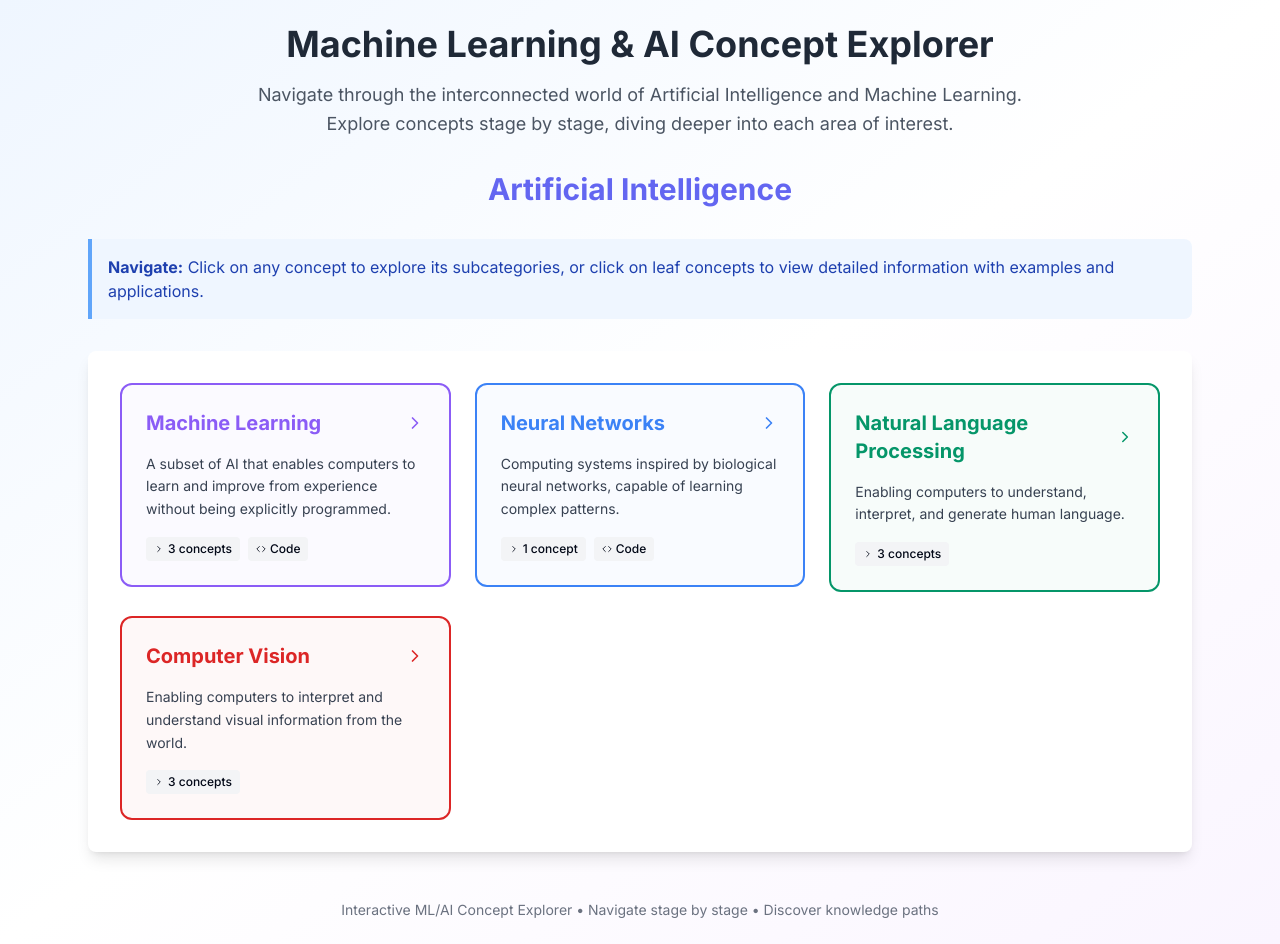
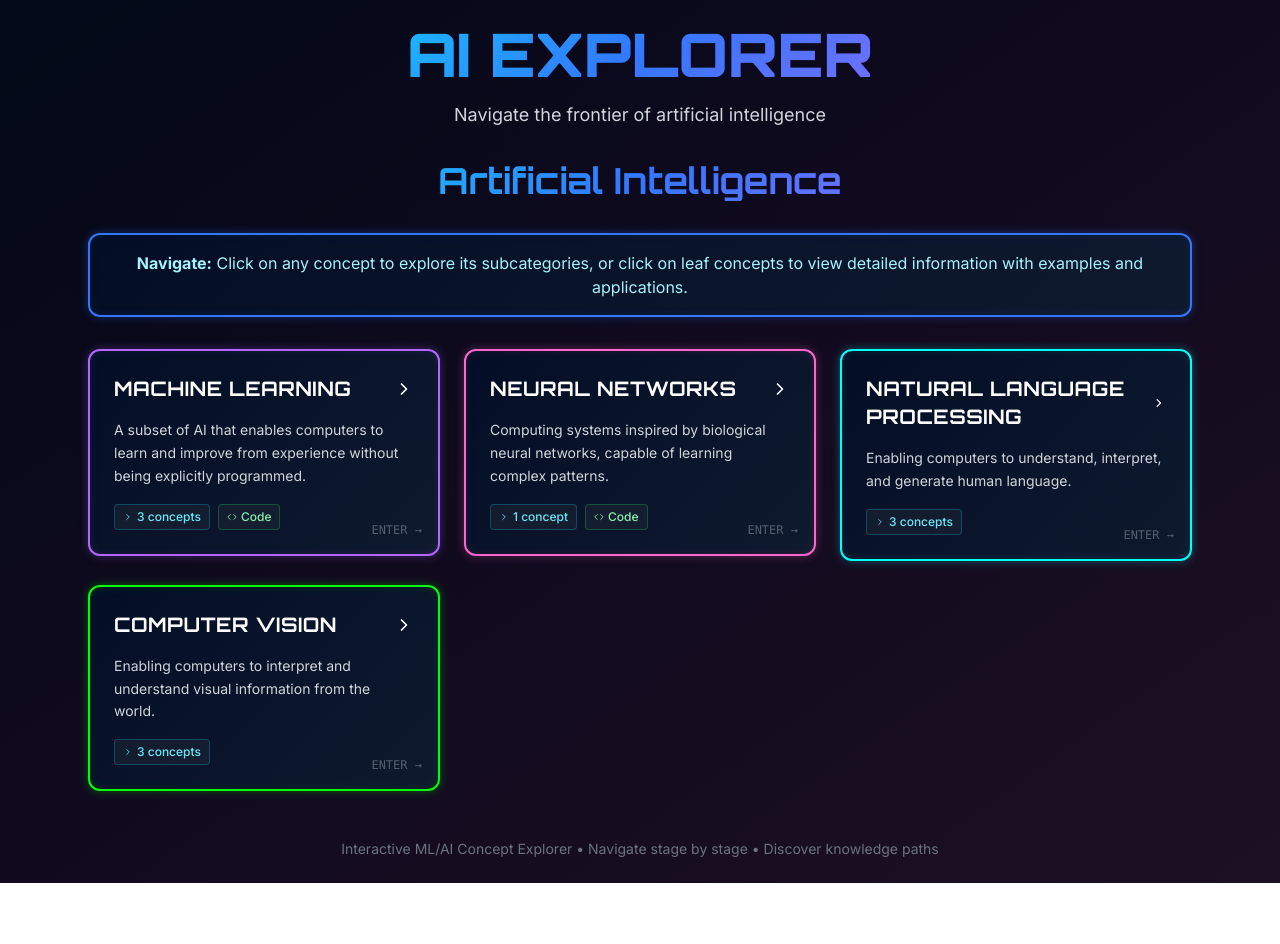
Before and after one commit to Vos88/ai-flow-explorer-guide, a React (Vite) app: page / in a window 1280 px wide. After the commit the page ends 883 px from the top, so only its background shows below. Built offline with nearby package versions, Linux system fonts and the light colour scheme.

Commit message:
feat: Apply visual style updates
Updated the application's visual style to match the provided images, including neon/glow border cards, gradient text headers, rounded cards with subtle drop shadows, and a modern, futuristic UI. Adjusted color palette, typography, and card layout for consistency.

```diff
--- a/src/components/ConceptNode.tsx
+++ b/src/components/ConceptNode.tsx
@@ -1,3 +1,4 @@
+
 import React from 'react';
 import { Code, ExternalLink, Eye, ChevronRight } from 'lucide-react';
 import { MLConcept } from '@/data/mlConceptsTree';
@@ -21,70 +22,86 @@ export const ConceptNode: React.FC<ConceptNodeProps> = ({
     onNodeClick(concept);
   };
 
+  // Get neon border class based on concept ID or color
+  const getNeonBorderClass = (conceptId: string) => {
+    switch (conceptId) {
+      case 'symbolic-ai':
+        return 'neon-border-purple';
+      case 'machine-learning':
+        return 'neon-border-blue';
+      case 'neural-networks':
+        return 'neon-border-pink';
+      case 'computer-vision':
+        return 'neon-border-green';
+      case 'nlp':
+        return 'neon-border-cyan';
+      default:
+        // Rotate through colors based on concept ID hash
+        const hash = conceptId.split('').reduce((a, b) => a + b.charCodeAt(0), 0);
+        const colors = ['neon-border-cyan', 'neon-border-blue', 'neon-border-purple', 'neon-border-pink', 'neon-border-green'];
+        return colors[hash % colors.length];
+    }
+  };
+
   if (isStageMode) {
-    // Stage mode: display as cards in a grid
+    const neonClass = getNeonBorderClass(concept.id);
+
     return (
       <div
         className="concept-stage-card cursor-pointer group"
         onClick={handleClick}
       >
-        <div
-          className="h-full p-6 rounded-xl border-2 transition-all duration-300 hover:shadow-lg transform hover:-translate-y-1"
-          style={{
-            borderColor: concept.color,
-            backgroundColor: `${concept.color}08`
-          }}
-        >
+        <div className={`h-full p-6 rounded-xl ${neonClass} futuristic-card transition-all duration-300 transform hover:-translate-y-1`}>
           {/* Header with navigation indicator */}
           <div className="flex items-center justify-between mb-4">
-            <h3
-              className="font-bold text-xl"
-              style={{ color: concept.color }}
-            >
-              {concept.title}
+            <h3 className="font-bold text-xl text-white font-['Orbitron'] tracking-wide">
+              {concept.title.toUpperCase()}
             </h3>
             {hasChildren ? (
               <ChevronRight
                 size={20}
-                style={{ color: concept.color }}
-                className="transition-transform group-hover:translate-x-1"
+                className="text-white transition-transform group-hover:translate-x-1"
               />
             ) : (
               <Eye
                 size={20}
-                style={{ color: concept.color }}
-                className="opacity-60"
+                className="text-white opacity-60"
               />
             )}
           </div>
 
           {/* Description */}
-          <p className="text-gray-700 text-sm leading-relaxed mb-4 line-clamp-3">
+          <p className="text-gray-300 text-sm leading-relaxed mb-4 line-clamp-3">
             {concept.description}
           </p>
 
           {/* Indicators */}
           <div className="flex gap-2 mt-auto">
             {hasChildren && (
-              <div className="flex items-center gap-1 px-2 py-1 bg-gray-100 rounded text-xs font-medium">
+              <div className="flex items-center gap-1 px-2 py-1 bg-gray-800/50 rounded text-xs font-medium text-cyan-300 border border-cyan-500/30">
                 <ChevronRight size={10} />
                 {concept.children!.length} concept{concept.children!.length > 1 ? 's' : ''}
               </div>
             )}
 
             {concept.codeExample && (
-              <div className="flex items-center gap-1 px-2 py-1 bg-gray-100 rounded text-xs font-medium">
+              <div className="flex items-center gap-1 px-2 py-1 bg-gray-800/50 rounded text-xs font-medium text-green-300 border border-green-500/30">
                 <Code size={10} />
                 Code
               </div>
             )}
 
             {concept.externalLinks && concept.externalLinks.length > 0 && (
-              <div className="flex items-center gap-1 px-2 py-1 bg-blue-100 rounded text-xs font-medium text-blue-700">
+              <div className="flex items-center gap-1 px-2 py-1 bg-gray-800/50 rounded text-xs font-medium text-blue-300 border border-blue-500/30">
                 <ExternalLink size={10} />
                 {concept.externalLinks.length} link{concept.externalLinks.length > 1 ? 's' : ''}
               </div>
             )}
+          </div>
+
+          {/* Enter indicator in bottom right */}
+          <div className="absolute bottom-4 right-4 text-xs text-gray-400 opacity-50 font-mono">
+            ENTER →
           </div>
         </div>
       </div>
--- a/src/components/MLConceptTree.tsx
+++ b/src/components/MLConceptTree.tsx
@@ -11,16 +11,13 @@ export const MLConceptTree: React.FC = () => {
   const [currentStage, setCurrentStage] = useState<MLConcept>(mlConceptsTree);
 
   const handleNodeClick = (concept: MLConcept) => {
-    // If it's a leaf node (no children), show detailed view
     if (!concept.children || concept.children.length === 0) {
       setSelectedConcept(concept);
-      // Add the leaf concept to the navigation path for breadcrumb display
       const newPath = [...navigationPath, concept];
       setNavigationPath(newPath);
       return;
     }
 
-    // If it has children, navigate to that stage
     const newPath = [...navigationPath, concept];
     setNavigationPath(newPath);
     setCurrentStage(concept);
@@ -28,7 +25,6 @@ export const MLConceptTree: React.FC = () => {
 
   const handleBackToTree = () => {
     setSelectedConcept(null);
-    // Remove the leaf concept from navigation path when going back
     if (navigationPath.length > 1) {
       const newPath = navigationPath.slice(0, -1);
       setNavigationPath(newPath);
@@ -43,16 +39,25 @@ export const MLConceptTree: React.FC = () => {
     setSelectedConcept(null);
   };
 
+  // Get neon border class based on concept color
+  const getNeonBorderClass = (color: string) => {
+    if (color.includes('cyan') || color.includes('180')) return 'neon-border-cyan';
+    if (color.includes('blue') || color.includes('220')) return 'neon-border-blue';
+    if (color.includes('purple') || color.includes('270')) return 'neon-border-purple';
+    if (color.includes('pink') || color.includes('320')) return 'neon-border-pink';
+    if (color.includes('green') || color.includes('120')) return 'neon-border-green';
+    return 'neon-border-blue'; // default
+  };
+
   return (
     <div className="max-w-6xl mx-auto p-6">
       {/* Header */}
       <div className="text-center mb-8">
-        <h1 className="text-4xl font-bold text-gray-800 mb-4">
-          Machine Learning & AI Concept Explorer
+        <h1 className="text-6xl font-black mb-4 gradient-text-primary font-['Orbitron']">
+          AI EXPLORER
         </h1>
-        <p className="text-lg text-gray-600 max-w-3xl mx-auto leading-relaxed">
-          Navigate through the interconnected world of Artificial Intelligence and Machine Learning.
-          Explore concepts stage by stage, diving deeper into each area of interest.
+        <p className="text-lg text-gray-300 max-w-3xl mx-auto leading-relaxed">
+          Navigate the frontier of artificial intelligence
         </p>
       </div>
 
@@ -63,7 +68,6 @@ export const MLConceptTree: React.FC = () => {
       />
 
       {selectedConcept ? (
-        /* Detailed View for Leaf Nodes */
         <div className="animate-fade-in">
           <ConceptCard
             concept={selectedConcept}
@@ -75,30 +79,29 @@ export const MLConceptTree: React.FC = () => {
         <>
           {/* Current Stage Title */}
           <div className="text-center mb-8">
-            <h2
-              className="text-3xl font-bold mb-3"
-              style={{ color: currentStage.color }}
-            >
+            <h2 className="text-4xl font-bold mb-3 gradient-text-primary font-['Orbitron']">
               {currentStage.title}
             </h2>
             {currentStage.id !== 'ai' && (
-              <p className="text-gray-700 text-lg max-w-2xl mx-auto">
+              <p className="text-gray-300 text-lg max-w-2xl mx-auto">
                 {currentStage.description}
               </p>
             )}
           </div>
 
           {/* Instructions */}
-          <div className="bg-blue-50 border-l-4 border-blue-400 p-4 mb-8 rounded-r-lg">
-            <p className="text-blue-800">
-              <strong>Navigate:</strong> Click on any concept to explore its subcategories,
-              or click on leaf concepts to view detailed information with examples and applications.
-            </p>
-          </div>
+          {currentStage.id === 'ai' && (
+            <div className={`futuristic-card ${getNeonBorderClass('#00ffff')} p-4 mb-8 rounded-xl`}>
+              <p className="text-cyan-200 text-center">
+                <strong>Navigate:</strong> Click on any concept to explore its subcategories,
+                or click on leaf concepts to view detailed information with examples and applications.
+              </p>
+            </div>
+          )}
 
           {/* Current Stage Nodes */}
-          <div className="bg-white rounded-lg shadow-lg p-8">
-            <div className="grid grid-cols-1 md:grid-cols-2 lg:grid-cols-3 gap-6 animate-fade-in">
+          <div className="animate-fade-in">
+            <div className="grid grid-cols-1 md:grid-cols-2 lg:grid-cols-3 gap-6">
               {(currentStage.children || []).map((concept) => (
                 <div
                   key={concept.id}
--- a/src/index.css
+++ b/src/index.css
@@ -1,57 +1,65 @@
-@import url("https://fonts.googleapis.com/css2?family=Inter:wght@400;500;600;700&display=swap");
+
+@import url("https://fonts.googleapis.com/css2?family=Inter:wght@400;500;600;700&family=Orbitron:wght@400;700;900&display=swap");
 @tailwind base;
 @tailwind components;
 @tailwind utilities;
 
 @layer base {
   :root {
-    --background: 0 0% 100%;
-    --foreground: 222.2 84% 4.9%;
-    --card: 0 0% 100%;
-    --card-foreground: 222.2 84% 4.9%;
-    --popover: 0 0% 100%;
-    --popover-foreground: 222.2 84% 4.9%;
-    --primary: 222.2 47.4% 11.2%;
-    --primary-foreground: 210 40% 98%;
-    --secondary: 210 40% 96%;
-    --secondary-foreground: 222.2 84% 4.9%;
-    --muted: 210 40% 96%;
-    --muted-foreground: 215.4 16.3% 46.9%;
-    --accent: 210 40% 96%;
-    --accent-foreground: 222.2 84% 4.9%;
-    --destructive: 0 84.2% 60.2%;
+    --background: 222 84% 5%;
+    --foreground: 210 40% 98%;
+    --card: 222 84% 8%;
+    --card-foreground: 210 40% 98%;
+    --popover: 222 84% 8%;
+    --popover-foreground: 210 40% 98%;
+    --primary: 210 40% 98%;
+    --primary-foreground: 222 47% 11%;
+    --secondary: 217 33% 18%;
+    --secondary-foreground: 210 40% 98%;
+    --muted: 217 33% 18%;
+    --muted-foreground: 215 20% 65%;
+    --accent: 217 33% 18%;
+    --accent-foreground: 210 40% 98%;
+    --destructive: 0 63% 31%;
     --destructive-foreground: 210 40% 98%;
-    --border: 214.3 31.8% 91.4%;
-    --input: 214.3 31.8% 91.4%;
-    --ring: 222.2 84% 4.9%;
-    --chart-1: 12 76% 61%;
-    --chart-2: 173 58% 39%;
-    --chart-3: 197 37% 24%;
-    --chart-4: 43 74% 66%;
-    --chart-5: 27 87% 67%;
-    --radius: 0.5rem;
+    --border: 217 33% 18%;
+    --input: 217 33% 18%;
+    --ring: 213 27% 84%;
+    --chart-1: 220 70% 50%;
+    --chart-2: 160 60% 45%;
+    --chart-3: 30 80% 55%;
+    --chart-4: 280 65% 60%;
+    --chart-5: 340 75% 55%;
+    --radius: 0.75rem;
+
+    /* Neon colors */
+    --neon-cyan: 180 100% 50%;
+    --neon-blue: 220 100% 60%;
+    --neon-purple: 270 100% 70%;
+    --neon-pink: 320 100% 70%;
+    --neon-green: 120 100% 50%;
   }
 
   .dark {
-    --background: 222.2 84% 4.9%;
+    --background: 222 84% 5%;
     --foreground: 210 40% 98%;
-    --card: 222.2 84% 4.9%;
+    --card: 222 84% 8%;
     --card-foreground: 210 40% 98%;
-    --popover: 222.2 84% 4.9%;
+    --popover: 222 84% 8%;
     --popover-foreground: 210 40% 98%;
     --primary: 210 40% 98%;
-    --primary-foreground: 222.2 47.4% 11.2%;
-    --secondary: 217.2 32.6% 17.5%;
+    --primary-foreground: 222 47% 11%;
+    --secondary: 217 33% 18%;
     --secondary-foreground: 210 40% 98%;
-    --muted: 217.2 32.6% 17.5%;
-    --muted-foreground: 215 20.2% 65.1%;
-    --accent: 217.2 32.6% 17.5%;
+    --muted: 217 33% 18%;
+    --muted-foreground: 215 20% 65%;
+    --accent: 217 33% 18%;
     --accent-foreground: 210 40% 98%;
-    --destructive: 0 62.8% 30.6%;
+    --destructive: 0 63% 31%;
     --destructive-foreground: 210 40% 98%;
-    --border: 217.2 32.6% 17.5%;
-    --input: 217.2 32.6% 17.5%;
-    --ring: 212.7 26.8% 83.9%;
+    --border: 217 33% 18%;
+    --input: 217 33% 18%;
+    --ring: 213 27% 84%;
     --chart-1: 220 70% 50%;
     --chart-2: 160 60% 45%;
     --chart-3: 30 80% 55%;
@@ -67,7 +75,97 @@
   body {
     @apply bg-background text-foreground;
     font-family: "Inter", sans-serif;
+    background: linear-gradient(135deg, hsl(222 84% 5%) 0%, hsl(260 50% 8%) 50%, hsl(280 40% 10%) 100%);
+    min-height: 100vh;
   }
+}
+
+/* Gradient text utilities */
+.gradient-text-primary {
+  background: linear-gradient(135deg, hsl(var(--neon-cyan)) 0%, hsl(var(--neon-blue)) 50%, hsl(var(--neon-purple)) 100%);
+  -webkit-background-clip: text;
+  -webkit-text-fill-color: transparent;
+  background-clip: text;
+}
+
+.gradient-text-secondary {
+  background: linear-gradient(135deg, hsl(var(--neon-pink)) 0%, hsl(var(--neon-purple)) 100%);
+  -webkit-background-clip: text;
+  -webkit-text-fill-color: transparent;
+  background-clip: text;
+}
+
+/* Neon border utilities */
+.neon-border-cyan {
+  border: 2px solid hsl(var(--neon-cyan));
+  box-shadow:
+    0 0 10px hsl(var(--neon-cyan) / 0.3),
+    inset 0 0 10px hsl(var(--neon-cyan) / 0.1);
+}
+
+.neon-border-blue {
+  border: 2px solid hsl(var(--neon-blue));
+  box-shadow:
+    0 0 10px hsl(var(--neon-blue) / 0.3),
+    inset 0 0 10px hsl(var(--neon-blue) / 0.1);
+}
+
+.neon-border-purple {
+  border: 2px solid hsl(var(--neon-purple));
+  box-shadow:
+    0 0 10px hsl(var(--neon-purple) / 0.3),
+    inset 0 0 10px hsl(var(--neon-purple) / 0.1);
+}
+
+.neon-border-pink {
+  border: 2px solid hsl(var(--neon-pink));
+  box-shadow:
+    0 0 10px hsl(var(--neon-pink) / 0.3),
+    inset 0 0 10px hsl(var(--neon-pink) / 0.1);
+}
+
+.neon-border-green {
+  border: 2px solid hsl(var(--neon-green));
+  box-shadow:
+    0 0 10px hsl(var(--neon-green) / 0.3),
+    inset 0 0 10px hsl(var(--neon-green) / 0.1);
+}
+
+/* Hover effects for neon borders */
+.neon-border-cyan:hover {
+  box-shadow:
+    0 0 20px hsl(var(--neon-cyan) / 0.5),
+    inset 0 0 20px hsl(var(--neon-cyan) / 0.2);
+}
+
+.neon-border-blue:hover {
+  box-shadow:
+    0 0 20px hsl(var(--neon-blue) / 0.5),
+    inset 0 0 20px hsl(var(--neon-blue) / 0.2);
+}
+
+.neon-border-purple:hover {
+  box-shadow:
+    0 0 20px hsl(var(--neon-purple) / 0.5),
+    inset 0 0 20px hsl(var(--neon-purple) / 0.2);
+}
+
+.neon-border-pink:hover {
+  box-shadow:
+    0 0 20px hsl(var(--neon-pink) / 0.5),
+    inset 0 0 20px hsl(var(--neon-pink) / 0.2);
+}
+
+.neon-border-green:hover {
+  box-shadow:
+    0 0 20px hsl(var(--neon-green) / 0.5),
+    inset 0 0 20px hsl(var(--neon-green) / 0.2);
+}
+
+/* Futuristic card background */
+.futuristic-card {
+  background: linear-gradient(135deg, hsl(222 84% 8%) 0%, hsl(220 50% 12%) 100%);
+  backdrop-filter: blur(10px);
 }
 
 /* Custom animations for concept tree */
@@ -93,7 +191,6 @@
   }
 }
 
-/* Stage-based navigation animations */
 @keyframes slideInFromCenter {
   0% {
     opacity: 0;
@@ -120,12 +217,10 @@
   animation: slideInFromCenter 400ms ease-in-out;
 }
 
-/* Improved fade-in for stage transitions */
 .animate-fade-in {
   animation: slideInFromCenter 400ms ease-in-out;
 }
 
-/* Line clamp utility for descriptions */
 .line-clamp-3 {
   display: -webkit-box;
   -webkit-line-clamp: 3;
--- a/src/pages/Index.tsx
+++ b/src/pages/Index.tsx
@@ -4,7 +4,7 @@ import { MLConceptTree } from '@/components/MLConceptTree';
 
 const Index = () => {
   return (
-    <div className="min-h-screen bg-gradient-to-br from-blue-50 via-white to-purple-50">
+    <div className="min-h-screen bg-gradient-to-br from-[hsl(222,84%,5%)] via-[hsl(260,50%,8%)] to-[hsl(280,40%,10%)]">
       <MLConceptTree />
     </div>
   );
```
Also changed, not shown: src/components/ConceptBreadcrumb.tsx (+6 -10 lines).
